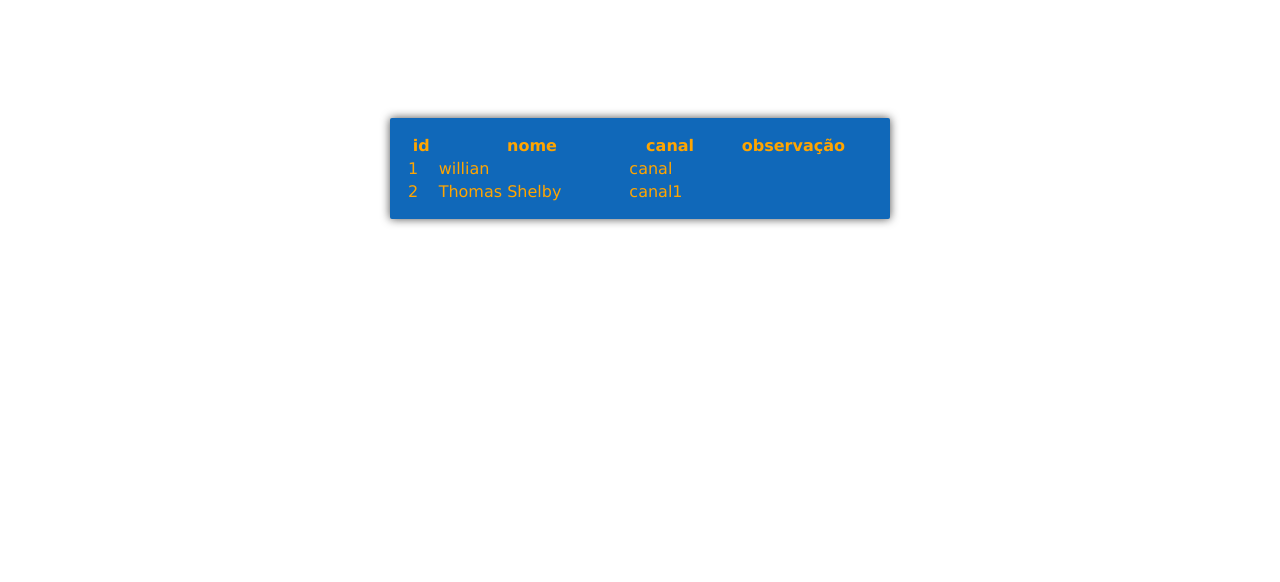
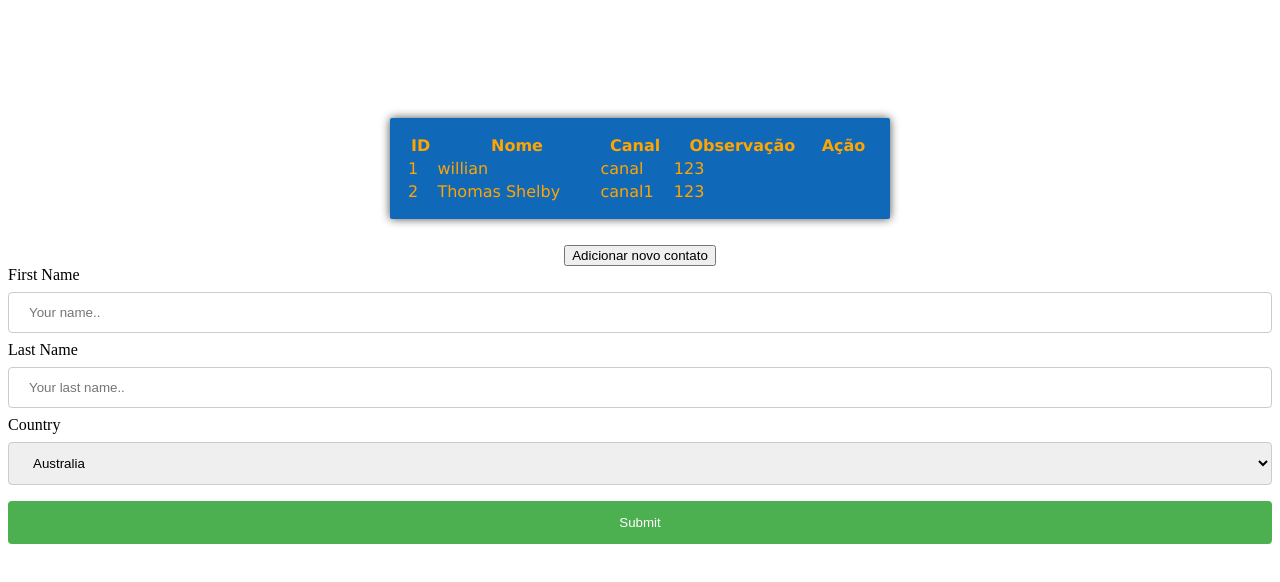
Before and after one commit to Draw0r/meta-webapi, a website: page app/index.html in a window 1280 px wide. Shown: the part 48-630 px from the top of the page. Drawn offline with Linux system fonts and the light colour scheme.

Commit message:
adding form

```diff
--- a/app/index.html
+++ b/app/index.html
@@ -10,8 +10,26 @@
       Gerenciador de usuários Meta
     </h1>
   </header>
-  <div id="tablearea">
-    </div>
+  <div id="tablearea"></div>
+  <div id="options">
+    <button>Adicionar novo contato</button>
+  </div>
+  <form action="/">
+    <label for="fname">First Name</label>
+    <input type="text" id="fname" name="firstname" placeholder="Your name..">
+
+    <label for="lname">Last Name</label>
+    <input type="text" id="lname" name="lastname" placeholder="Your last name..">
+
+    <label for="country">Country</label>
+    <select id="country" name="country">
+      <option value="australia">Australia</option>
+      <option value="canada">Canada</option>
+      <option value="usa">USA</option>
+    </select>
+
+    <input type="submit" value="Submit">
+  </form>
 </body>
 <script src="scripts/index.js"></script>
 </html>
--- a/app/scripts/index.js
+++ b/app/scripts/index.js
@@ -5,15 +5,17 @@ const insertContacts = () => {
       id: 1,
       nome: 'willian',
       canal: 'canal',
+      obs: '123',
     },
     {
       id: 2,
       nome: 'Thomas Shelby',
       canal: 'canal1',
+      obs: '123',
     },
   ];
   const tr = document.createElement('tr')
-  const ths = ['id', 'nome', 'canal', 'observação'];
+  const ths = ['ID', 'Nome', 'Canal', 'Observação', 'Ação'];
   ths.forEach((header, i) => {
     const th = document.createElement('th')
     th.appendChild(document.createTextNode(header))
--- /dev/null
+++ b/app/styles/form.css
@@ -0,0 +1,25 @@
+
+input[type=text], select {
+  width: 100%;
+  padding: 12px 20px;
+  margin: 8px 0;
+  display: inline-block;
+  border: 1px solid #ccc;
+  border-radius: 4px;
+  box-sizing: border-box;
+}
+
+input[type=submit] {
+  width: 100%;
+  background-color: #4CAF50;
+  color: white;
+  padding: 14px 20px;
+  margin: 8px 0;
+  border: none;
+  border-radius: 4px;
+  cursor: pointer;
+}
+
+input[type=submit]:hover {
+  background-color: #45a049;
+}
--- a/app/styles/index.css
+++ b/app/styles/index.css
@@ -1,3 +1,5 @@
+@import 'form.css';
+
 header {
   background-color: #1068b9;
 }
@@ -23,6 +25,13 @@ tr {
   color: orange;
 }
 
+#options {
+  display: flex;
+  justify-content: center;
+  align-items: center;
+  margin-top: 2%;
+}
+
 table {
   margin-top: 100px;
   padding: 15px;
```
Also changed, not shown: app/scripts/client.js (added).
